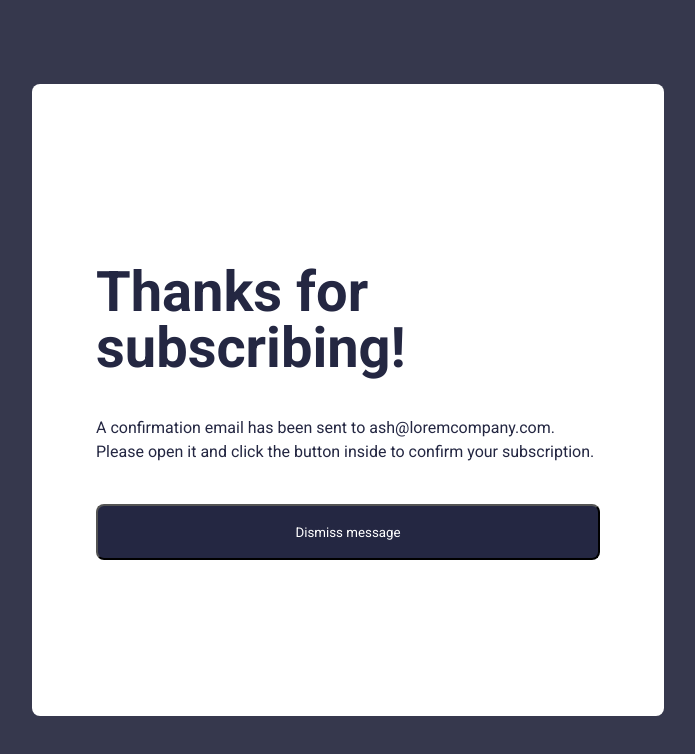
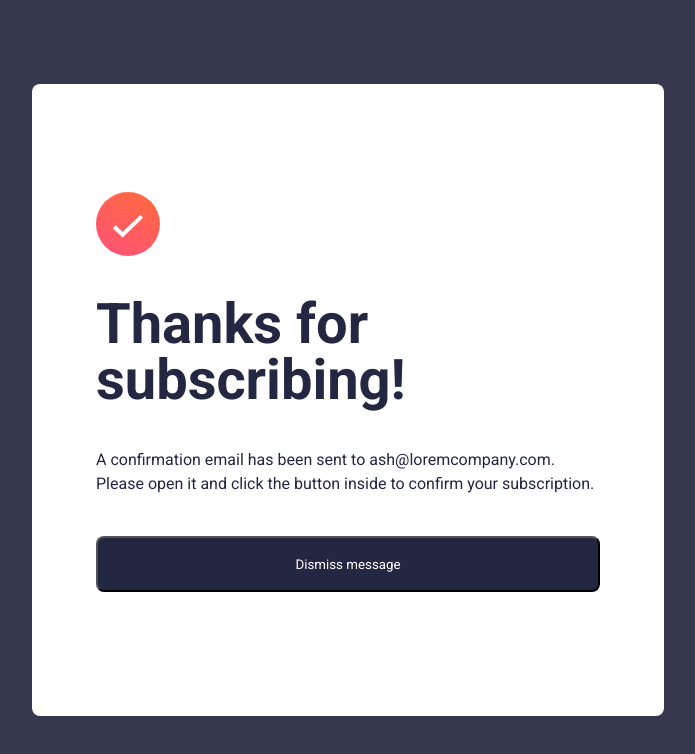
Before and after one commit to lwkas-gabriel/hub-frontendmentor, a plain HTML site: page sucess.html in a window 1280 px wide. Shown: the whole page, without its empty margins (292-987 px from the left). Drawn offline with Linux system fonts and the light colour scheme.

Commit message:
icon fix

```diff
--- a/sucess.html
+++ b/sucess.html
@@ -12,7 +12,7 @@
 </head>
 <body>
     <main>
-        <img src="./src/check.svg" alt="">
+        <img src="./assets/check.svg" alt="">
         <h1>Thanks for subscribing!</h1>
         <p>A confirmation email has been sent to ash@loremcompany.com. Please open it and click the button inside to confirm your subscription.</p>
         <button onclick="location.href='index.html'">Dismiss message</button>
```
